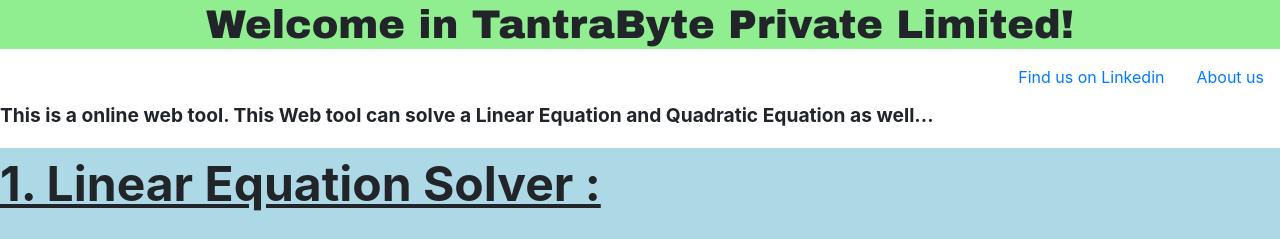
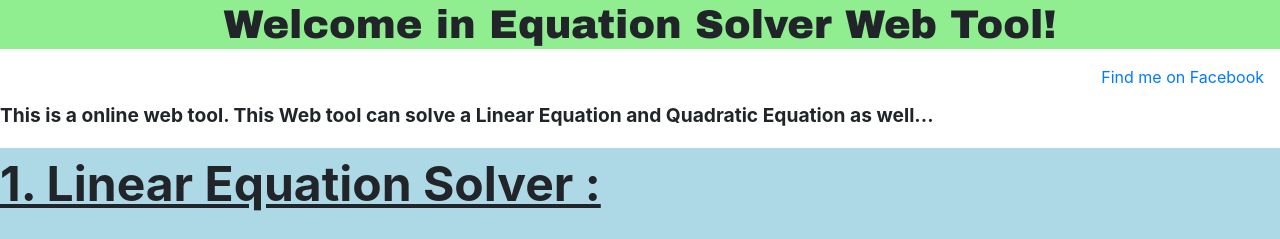
Before and after one commit to Anurag-tiwari-tech/quadraticequationsolver, a plain HTML site: page index.html in a window 1280 px wide. Shown: the top 239 px of the page. Drawn offline with Linux system fonts and the light colour scheme.

Commit message:
first commit

```diff
--- a/index.html
+++ b/index.html
@@ -59,13 +59,10 @@
 </head>
 
 <body>
-<div class="heading"> <h1 style="text-align:center"><font face="arial black">Welcome in TantraByte Private Limited!</h1></font></div>
+<div class="heading"> <h1 style="text-align:center"><font face="arial black">Welcome in Equation Solver Web Tool!</h1></font></div>
 <ul class="nav justify-content-end">
   <li class="nav-item">
-    <a class="nav-link active" href="https://www.linkedin.com/organization-guest/company/tantrabyte?challengeId=AQFifz2gQ3h0hwAAAXN_ZXscph0kQxmoeBfbvmCT3u6zQ_nY5q2JB840mll1efls43s4DQ_U6RM_D8n7GGUM6YU-tq0VPjJMqQ&submissionId=cfc4592d-aa9a-2416-589e-da3adf389b6e">Find us on Linkedin</a>
-  </li>
-  <li class="nav-item">
-    <a class="nav-link" href="https://tantrabyte.org/">About us</a>
+    <a class="nav-link active" href="https://www.facebook.com/anuragtieari">Find me on Facebook</a>
   </li>
 </ul>
    <p><big><B>This is a online web tool. This Web tool can solve a Linear Equation and Quadratic Equation as well...</B><big></p>
```
